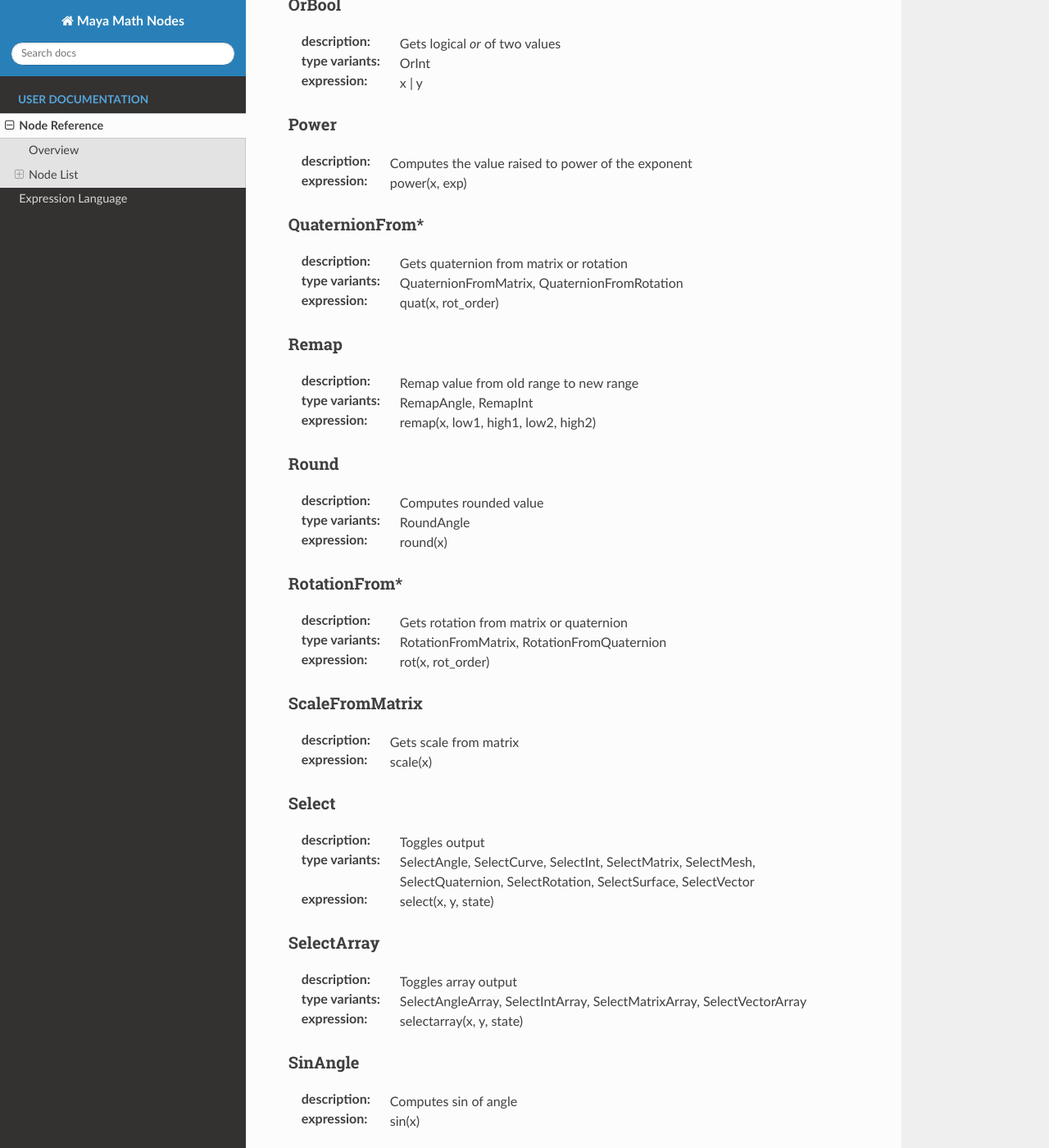
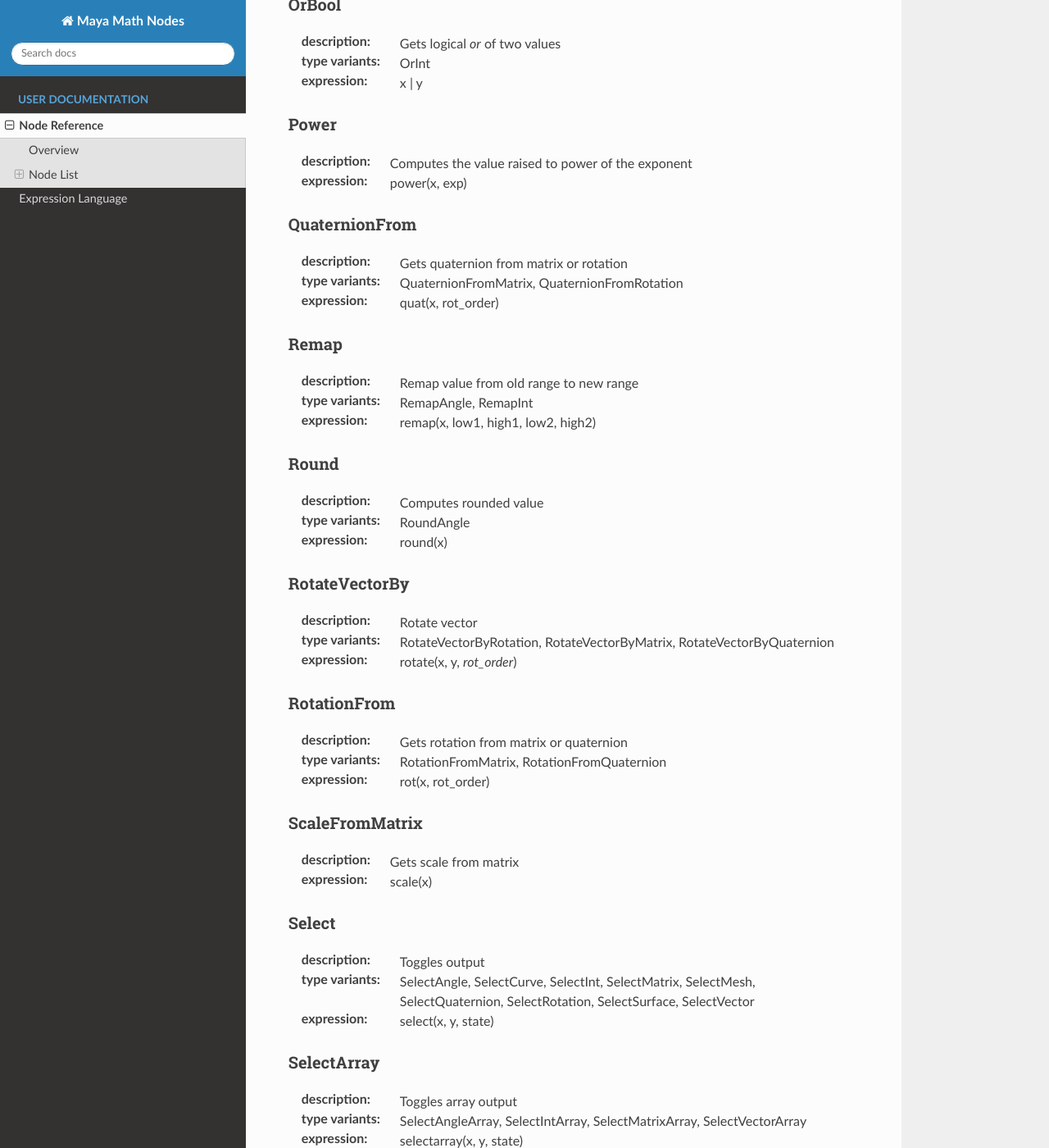
Before and after one commit to serguei-k/maya-math-nodes, a Sphinx documentation site: the page built from docs/source/node_reference.rst, in a window 1280 px wide and 1400 px high, scrolled down 5766 px. Shown: the whole window at 82% size. Built offline with Sphinx 7.4.7 and the Read the Docs theme 2.0.0, drawn with Linux system fonts in a browser that asks for light colours; some of the changed text lies outside the part shown.

Commit message:
add rotate by notes to expressions

```diff
--- a/docs/source/node_reference.rst
+++ b/docs/source/node_reference.rst
@@ -140,8 +140,8 @@ Floor
 :description: Computes the largest integer value less than or equal to input
 :expression: floor(x)
 
-Inverse*
---------
+Inverse
+-------
 :description: Computes the inverse of value
 :type variants: InverseMatrix, InverseQuaternion, InverseRotation
 :expression: inverse(x)
@@ -152,8 +152,8 @@ Lerp
 :type variants: LerpAngle, LerpMatrix, LerpVector
 :expression: lerp(x, y, alpha)
 
-MatrixFrom*
------------
+MatrixFrom
+----------
 :description: Computes a rotation matrix from input
 :type variants: MatrixFromRotation, MatrixFromQuaternion
 :expression: mat(x, rot_order)
@@ -241,8 +241,8 @@ Power
 :description: Computes the value raised to power of the exponent
 :expression: power(x, exp)
 
-QuaternionFrom*
----------------
+QuaternionFrom
+--------------
 :description: Gets quaternion from matrix or rotation
 :type variants: QuaternionFromMatrix, QuaternionFromRotation
 :expression: quat(x, rot_order)
@@ -259,8 +259,14 @@ Round
 :type variants: RoundAngle
 :expression: round(x)
 
-RotationFrom*
--------------
+RotateVectorBy
+--------------
+:description: Rotate vector
+:type variants: RotateVectorByRotation, RotateVectorByMatrix, RotateVectorByQuaternion
+:expression: rotate(x, y, *rot_order*)
+
+RotationFrom
+------------
 :description: Gets rotation from matrix or quaternion
 :type variants: RotationFromMatrix, RotationFromQuaternion
 :expression: rot(x, rot_order)
@@ -320,8 +326,8 @@ TranslationFromMatrix
 :description: Get translation from matrix
 :expression: translation(x)
 
-TwistFrom*
-----------
+TwistFrom
+---------
 :description: Computes twist around axis from matrix or rotation
 :type variants: TwistFromMatrix, TwistFromRotaiton
 :expression: twist(x, axis, rot_order)
```
Also changed, not shown: 3 other files.
